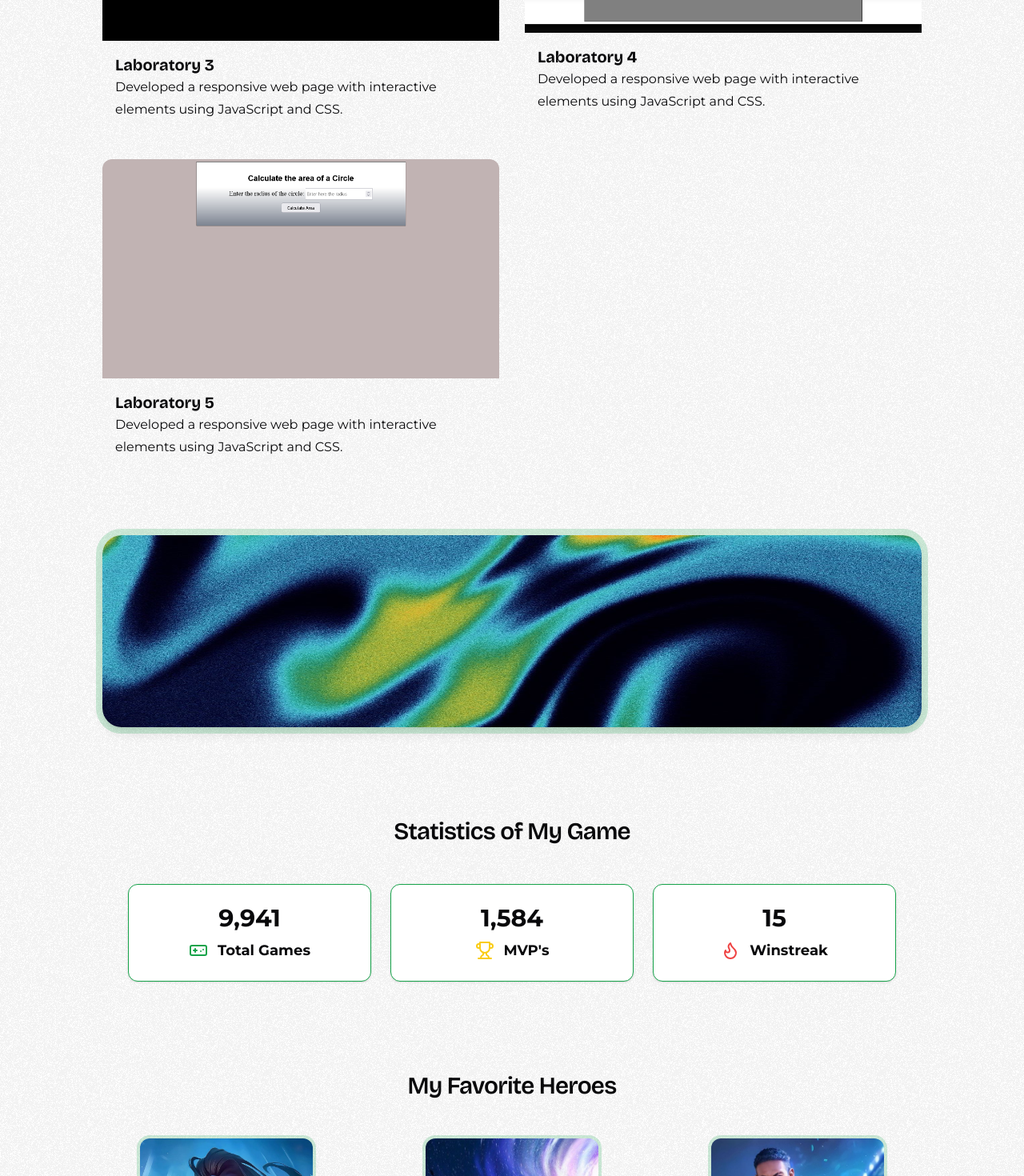
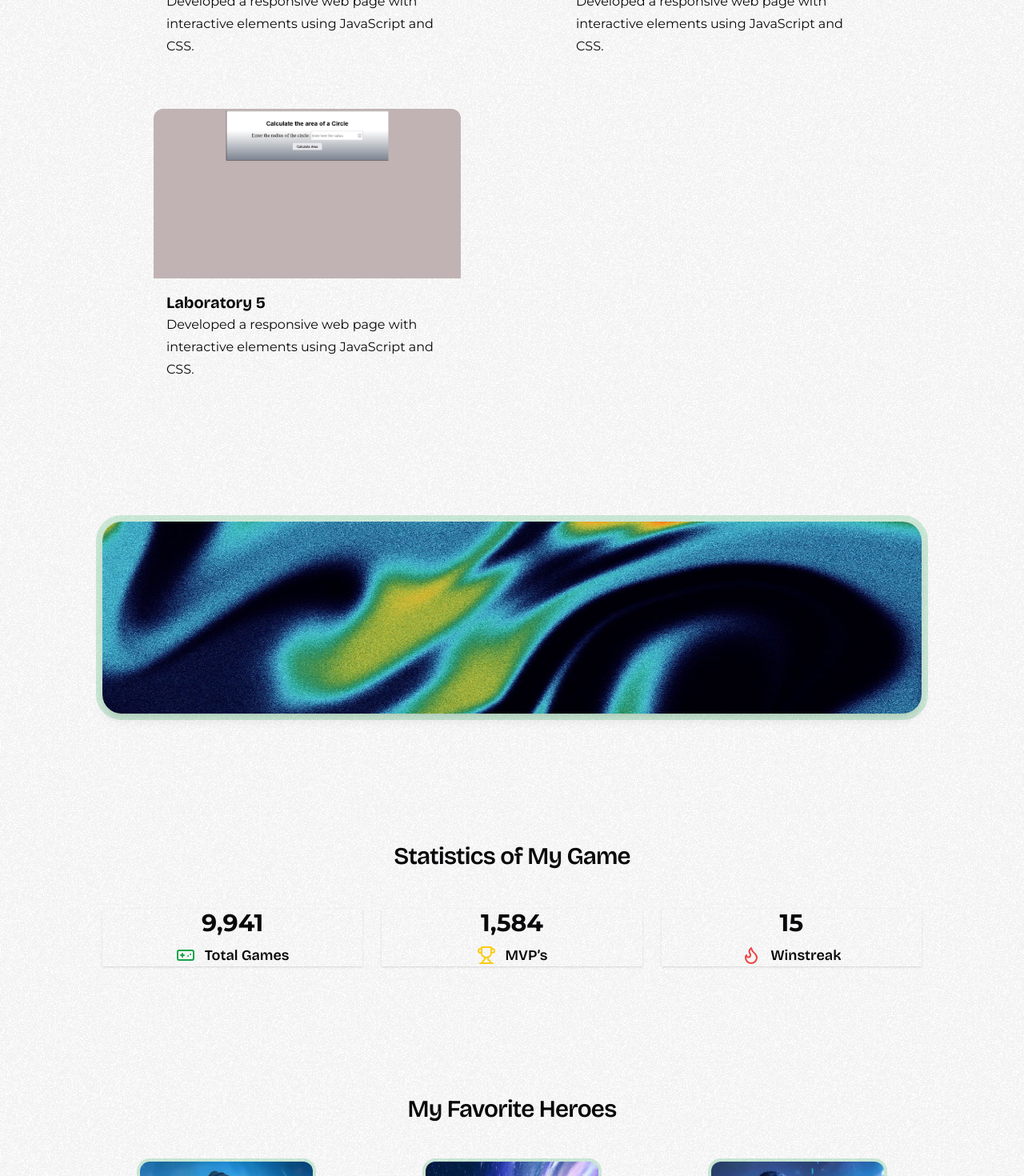
Before and after one commit to bryan308/personal-website, a Next.js app: page /skills in a window 1280 px wide. Shown: the part 900-2370 px from the top of the page at 80% size. Built offline with nearby package versions, Linux system fonts and the light colour scheme.

Commit message:
feat: Refactor AboutPage and SkillsPage components, add GridItem and LenisProvider, and update styles for improved layout and performance

```diff
--- a/app/about/page.js
+++ b/app/about/page.js
@@ -1,9 +1,10 @@
-import GradientMockup from "@/components/ui/gradient-mockup"
+import React from "react"
+
+import Image from "next/image"
+import GradientMockup from "@/components/shared/about/gradient-mockup"
+import GridItem from "@/components/shared/about/grid-item"
 import Section from "@/components/shared/section"
 import { Lamp } from "@/components/shared/about/lamp"
-import { cn } from "@/lib/utils"
-import Image from "next/image"
-import React from "react"
 
 function AboutPage() {
 	const gridItems = [
@@ -82,16 +83,3 @@ export const metadata = {
 	title: "About Me",
 	description: "How are you interested in me?",
 }
-
-const GridItem = ({ className, children }) => {
-	return (
-		<div
-			className={cn(
-				"h-[200px] w-auto flex items-center justify-center flex-col border-primary/30 text-center p-4",
-				className
-			)}
-		>
-			{children}
-		</div>
-	)
-}
--- a/app/layout.js
+++ b/app/layout.js
@@ -5,6 +5,7 @@ import "./globals.css"
 import Providers from "@/components/shared/theme-provider"
 import FloatingNav from "@/components/shared/nav"
 import { cn } from "@/lib/utils"
+// import LenisProvider from "@/components/shared/lenis-provider"
 
 // for page titles and headers
 const header = Bricolage_Grotesque({
@@ -29,6 +30,7 @@ export default function RootLayout({ children }) {
 	return (
 		<html lang="en">
 			<body className={cn("relative antialiased", montserrat.className, header.variable)}>
+				{/* <LenisProvider> */}
 					<Providers>
 						<div
 							className="absolute top-0 inset-0 -z-10 opacity-5"
@@ -40,6 +42,7 @@ export default function RootLayout({ children }) {
 						<FloatingNav />
 						{children}
 					</Providers>
+				{/* </LenisProvider> */}
 			</body>
 		</html>
 	)
--- a/app/skills/page.js
+++ b/app/skills/page.js
@@ -1,7 +1,7 @@
 import React from "react"
 
 import Section from "@/components/shared/section"
-import GradientMockup from "@/components/ui/gradient-mockup"
+import GradientMockup from "@/components/shared/about/gradient-mockup"
 import { Highlights } from "@/components/shared/skills/highlights"
 import HeroCard from "@/components/shared/skills/hero-card"
 import LabCard from "@/components/shared/skills/lab-card"
@@ -56,7 +56,7 @@ function SkillsPage() {
 			<h1 className="mb-4 text-center">Skills</h1>
 			<div>
 				<Subheader className="text-center">My works from ITWST02</Subheader>
-				<div className="grid grid-cols-1 md:grid-cols-2 gap-8 place-items-center mt-8">
+				<div className="grid grid-cols-1 md:grid-cols-2 gap-y-12 place-items-center mt-8">
 					{labCards.map((lab, index) => (
 						<LabCard
 							key={index}
@@ -67,11 +67,14 @@ function SkillsPage() {
 					))}
 				</div>
 			</div>
-			<GradientMockup src="/images/noisy-grad2.jpg" />
-			<div className="my-20">
+			<GradientMockup
+				className="my-40"
+				src="/images/noisy-grad2.jpg"
+			/>
+			<div className="my-40">
 				<GameStats />
 			</div>
-			<div className="my-20">
+			<div className="my-40">
 				<Subheader className="text-center">My Favorite Heroes</Subheader>
 				<div className="grid grid-cols-2 md:grid-cols-3 gap-4 md:gap-12 mt-12">
 					{heroCards.map((hero, index) => (
@@ -83,7 +86,7 @@ function SkillsPage() {
 					))}
 				</div>
 			</div>
-			<div className="py-20">
+			<div className="py-40">
 				<Subheader className="text-center">Highlights</Subheader>
 				<Highlights />
 			</div>
@@ -95,5 +98,6 @@ export default SkillsPage
 
 export const metadata = {
 	title: "Skills",
-	description: "",
+	description:
+		"Explore my skills and projects, including laboratory works, favorite heroes, and highlights.",
 }
--- /dev/null
+++ b/components/shared/about/grid-item.js
@@ -0,0 +1,16 @@
+import { cn } from "@/lib/utils"
+
+const GridItem = ({ className, children }) => {
+	return (
+		<div
+			className={cn(
+				"h-[200px] w-auto flex items-center justify-center flex-col border-primary/30 text-center p-4",
+				className
+			)}
+		>
+			{children}
+		</div>
+	)
+}
+
+export default GridItem
--- /dev/null
+++ b/components/shared/lenis-provider.js
@@ -0,0 +1,30 @@
+"use client"
+
+import { ReactLenis } from "lenis/react"
+import { useEffect, useRef } from "react"
+
+const LenisProvider = ({ children }) => {
+	const lenisRef = useRef()
+
+	useEffect(() => {
+		function update(time) {
+			lenisRef.current?.lenis?.raf(time)
+			requestAnimationFrame(update)
+		}
+
+		requestAnimationFrame(update)
+
+		return () => cancelAnimationFrame(update)
+	}, [])
+
+	return (
+		<ReactLenis
+			options={{ autoRaf: false }}
+			ref={lenisRef}
+		>
+			{children}
+		</ReactLenis>
+	)
+}
+
+export default LenisProvider
--- a/components/shared/skills/lab-card.js
+++ b/components/shared/skills/lab-card.js
@@ -5,7 +5,7 @@ const LabCard = ({ title, image = "/images/sample.png", description, className,
 	return (
 		<div
 			className={cn(
-				"flex flex-col justify-start items-start max-w-lg h-full rounded-xl overflow-hidden",
+				"flex flex-col justify-between items-start max-w-sm h-full rounded-xl overflow-hidden",
 				className
 			)}
 			{...props}
--- a/components/shared/skills/stats.js
+++ b/components/shared/skills/stats.js
@@ -32,12 +32,12 @@ const StatCard = ({ title, value, icon, delay }) => {
 				reapetType: "loop",
 			}}
 		>
-			<Card className="border-primary">
-				<CardContent className="p-6">
+			<Card className="border-none bg-transparent rounded-none">
+				<CardContent className="p-0">
 					<p className="text-3xl font-bold text-center">{count.toLocaleString()}</p>
 					<div className="flex items-center justify-center mt-2">
 						<div className="mr-3">{icon}</div>
-						<h3 className="text-lg font-semibold">{title}</h3>
+						<h4 className="text-lg font-semibold">{title}</h4>
 					</div>
 				</CardContent>
 			</Card>
@@ -48,12 +48,12 @@ const StatCard = ({ title, value, icon, delay }) => {
 export default function GameStats() {
 	const stats = [
 		{ title: "Total Games", value: 9941, icon: <Gamepad className="h-6 w-6 text-primary" /> },
-		{ title: "MVP's", value: 1584, icon: <Trophy className="h-6 w-6 text-yellow-400" /> },
+		{ title: "MVP’s", value: 1584, icon: <Trophy className="h-6 w-6 text-yellow-400" /> },
 		{ title: "Winstreak", value: 15, icon: <Flame className="h-6 w-6 text-red-500" /> },
 	]
 
 	return (
-		<div className="w-full max-w-7xl mx-auto p-4 sm:p-6 lg:p-8">
+		<div className="">
 			<motion.h2
 				className="text-center mb-12"
 				initial={{ opacity: 0, y: -40 }}
--- a/package.json
+++ b/package.json
@@ -12,6 +12,7 @@
     "@radix-ui/react-slot": "^1.1.0",
     "class-variance-authority": "^0.7.0",
     "clsx": "^2.1.1",
+    "lenis": "^1.1.16",
     "lucide-react": "^0.452.0",
     "motion": "^11.11.15",
     "next": "^14.2.17",
```
Also changed, not shown: components/shared/about/gradient-mockup.js (renamed from components/ui/gradient-mockup.js), 1 other file (tests, documents, lock files or other folders). Lines whose indentation alone changed are shown as unchanged.
